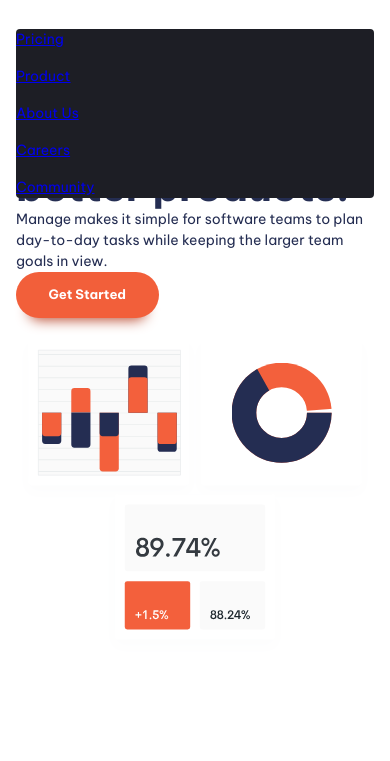
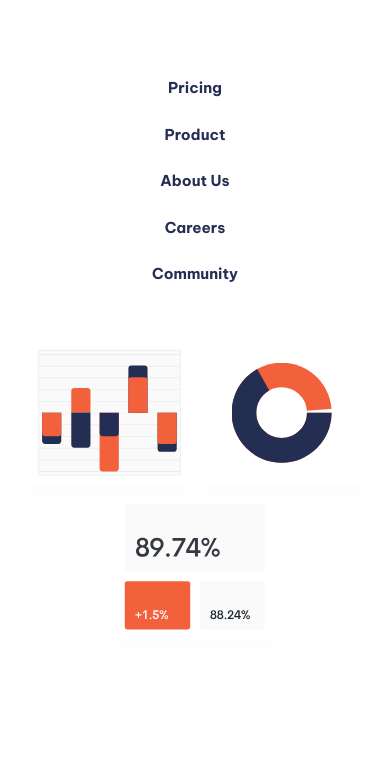
Before and after one commit to DeenoDev/Manage-Landing-Page-Master, a plain HTML site: page manage-landing-page-master/index.html in a window 390 px wide. Both pictures are taken after a click on the button "Menu". Shown: the part 83-844 px from the top of the page. Drawn offline with Linux system fonts and the light colour scheme.

Commit message:
Mobile state nav colors and basic design completed.

```diff
--- a/manage-landing-page-master/style.css
+++ b/manage-landing-page-master/style.css
@@ -288,19 +288,39 @@ body{
   display: none;
 }
 
+.nav-list{
+  gap: var(--size-600);
+}
+
 @media (max-width: 50em){
   .primary-navigation{
     display: none;
 
-    position: fixed;
+    position: absolute;
+    padding: var(--size-700);
     inset: 7rem var(--size-400) auto;
-    background: var(--clr-neutral-900);
+    background: var(--clr-neutral-100);
     border-radius: var(--size-100);
   }
 
   .nav-list{
     display: grid;
-    gap: var(--size-400);
+    gap: var(--size-600);
+    text-align: center;
+    font-size: var(--fs-nav);
+    font-weight: var(--fw-bold);
+
+  }
+
+  .nav-list a {
+    text-decoration: none;
+    color: var(--clr-primary-400);
+
+  }
+
+  .nav-list a:hover,
+  .nav-list a:focus {
+    color: var(--clr-accent-400);
 
   }
 
```
